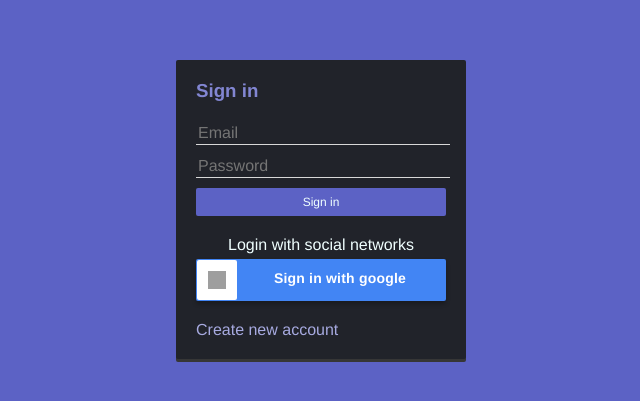
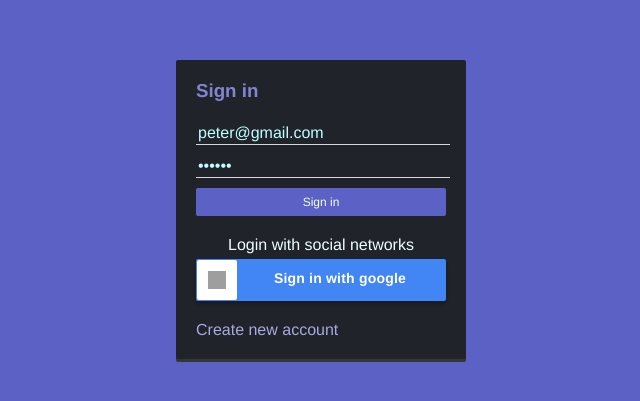
Before and after one commit to alawa2020/r1-journalapp-tsx-f9, a React (Create React App) app: page /auth/signin in a window 1280 px wide. Shown: the part 191-592 px from the top of the page, without its empty margins (319-959 px from the left). Built offline with nearby package versions, Linux system fonts and the light colour scheme; grey boxes are pictures that could not be loaded.

Commit message:
signin logic

```diff
--- a/src/components/auth/SigninScreen.tsx
+++ b/src/components/auth/SigninScreen.tsx
@@ -1,25 +1,79 @@
-import React from "react";
+import { FormEvent, useState } from "react";
 import { Link } from "react-router-dom";
 
+import { useForm } from "../../hooks/useForm";
+import { ErrorForm } from "./ErrorForm";
+import { isValidFormSignin } from '../../helpers/isValidFormSignin';
+import { useDispatch } from "react-redux";
+import { startAuthSignIn } from "../../state/actions/authActions";
+
+// interfaces
+interface FormData {
+  email: string;
+  password: string;
+}
+interface FormError {
+  state: boolean;
+  msg: string;
+}
+
+// start datas
+const initialForm: FormData = {
+  email: 'peter@gmail.com',
+  password: '123456',
+}
+const initialError: FormError = {
+  state: false,
+  msg: '',
+}
 export const SigninScreen = () => {
+
+  // hooks
+  const { formValues, handleChange } = useForm<FormData>( initialForm);
+  const { email, password } = formValues;
+  const [error, setError] = useState<FormError>(initialError);
+  const dispatch = useDispatch();
+
+  // functions
+  const handleSigninSubmit = (e: FormEvent<HTMLFormElement>) => {
+    setError( initialError );
+    e.preventDefault();
+    const {errorMsg, isValidForm } = isValidFormSignin( email, password );
+    if( !isValidForm ) {
+      setError({
+        ...error,
+        msg: errorMsg,
+        state: true,
+      });
+      return;
+    }
+    dispatch( startAuthSignIn( email, password ));
+  }
   return (
     <>
       <h3 className="auth__title">Sign in</h3>
 
-      <form>
+      <form onSubmit={ handleSigninSubmit }>
+        {
+          error.state && <ErrorForm errorMsg={ error.msg } />
+        }
         <input
           type="text"
           placeholder="Email"
-          name="email"
           className="auth__input"
           autoComplete="off"
-        />
+          name="email"
+          value={ email }
+          onChange={ handleChange }
+          />
 
         <input
           type="password"
           placeholder="Password"
+          className="auth__input"
           name="password"
-          className="auth__input"
+          value={ password }
+          onChange={ handleChange }
         />
 
         <button type="submit" className="btn btn-primary btn-block">
--- a/src/components/auth/SignupScreen.tsx
+++ b/src/components/auth/SignupScreen.tsx
@@ -4,7 +4,7 @@ import { Link } from "react-router-dom";
 import { useDispatch } from "react-redux";
 
 import { useForm } from "../../hooks/useForm";
-import { isValidFormRegister } from '../../helpers/isValidFormRegister';
+import { isValidFormSignup } from '../../helpers/isValidFormSignup';
 import { ErrorForm } from "./ErrorForm";
 import { startAuthSingUp } from "../../state/actions/authActions";
 
@@ -46,7 +46,7 @@ export const SignupScreen = () => {
   const handleSignupSubmit = (e: FormEvent<HTMLFormElement> ) => {
     setError(initialError);
     e.preventDefault();
-    const {errorMsg, isValidForm} = isValidFormRegister( name, email, password, password2 );
+    const {errorMsg, isValidForm} = isValidFormSignup( name, email, password, password2 );
     if( !isValidForm ) {
       setError({
         state: true,
--- /dev/null
+++ b/src/helpers/isValidFormSignin.ts
@@ -0,0 +1,25 @@
+import validator from 'validator';
+
+interface Result {
+  isValidForm: boolean;
+  errorMsg: string;
+}
+
+export const isValidFormSignin = ( email: string, password: string): Result => {
+  let isValidForm = true;
+  let errorMsg = '';
+
+  if ( !validator.isEmail( email )) {
+    isValidForm = false;
+    errorMsg = 'This isn\'t an email';
+  } else if ( validator.isEmpty( password )) {
+    isValidForm = false;
+    errorMsg = 'The password cannot be empty';
+  }
+
+  return {
+    isValidForm,
+    errorMsg
+  }
+
+}
--- a/src/helpers/isValidFormRegister.ts
+++ b/src/helpers/isValidFormSignup.ts
@@ -5,7 +5,7 @@ interface Result {
   errorMsg: string;
 }
 
-export const isValidFormRegister = ( name: string, email: string, password: string, password2: string ): Result => {
+export const isValidFormSignup = ( name: string, email: string, password: string, password2: string ): Result => {
   let isValidForm = true;
   let errorMsg = '';
 
--- a/src/state/actions/authActions.ts
+++ b/src/state/actions/authActions.ts
@@ -1,7 +1,11 @@
 import { Dispatch } from "redux";
-import { createUserWithEmailAndPassword, updateProfile } from 'firebase/auth'
-import { AuthError } from 'firebase/auth'
 import Swal from "sweetalert2";
+import {
+  AuthError,
+  createUserWithEmailAndPassword,
+  updateProfile,
+  signInWithEmailAndPassword,
+} from 'firebase/auth'
 
 import { AuthAction } from "../types/types";
 import { auth } from '../../firebase/config';
@@ -27,8 +31,21 @@ export const startAuthSingUp = ( email: string, password: string, name: string )
       Swal.fire('Success', 'User registered successfully', 'success')
     } catch ( err ) {
       console.log({ err });
-      let authError = err as AuthError;
+      const authError = err as AuthError;
       Swal.fire('Error', authError.message, 'error')
     }
   }
 }
+
+export const startAuthSignIn = ( email: string, password: string ) => {
+  return async( dispatch: Dispatch) => {
+    try {
+      const { user } = await signInWithEmailAndPassword( auth, email, password );
+      dispatch( doAuthSignIn( user.uid, user.displayName || ''));
+      Swal.fire('Success', 'Successful login', 'success')
+    } catch (err) {
+      const authError = err as AuthError;
+      Swal.fire('Error', authError.message, 'error')
+    }
+  }
+}
```
